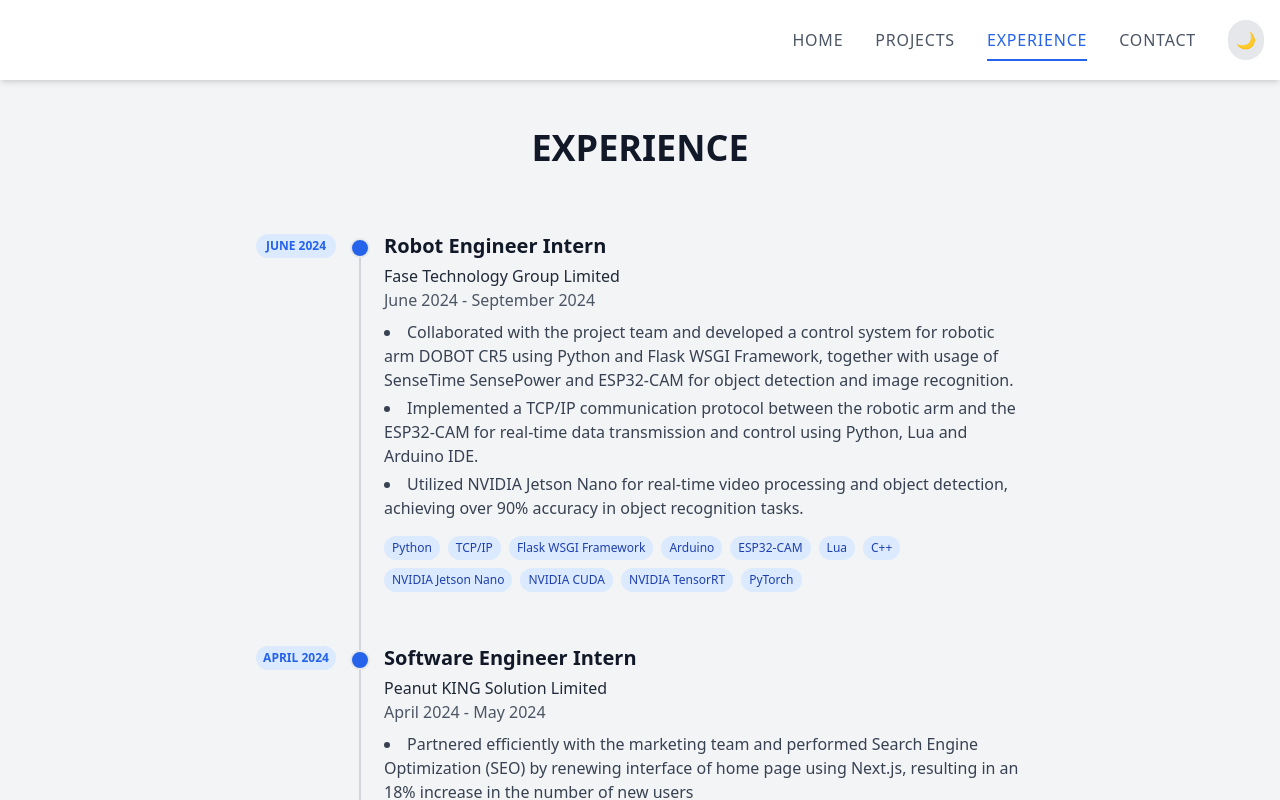
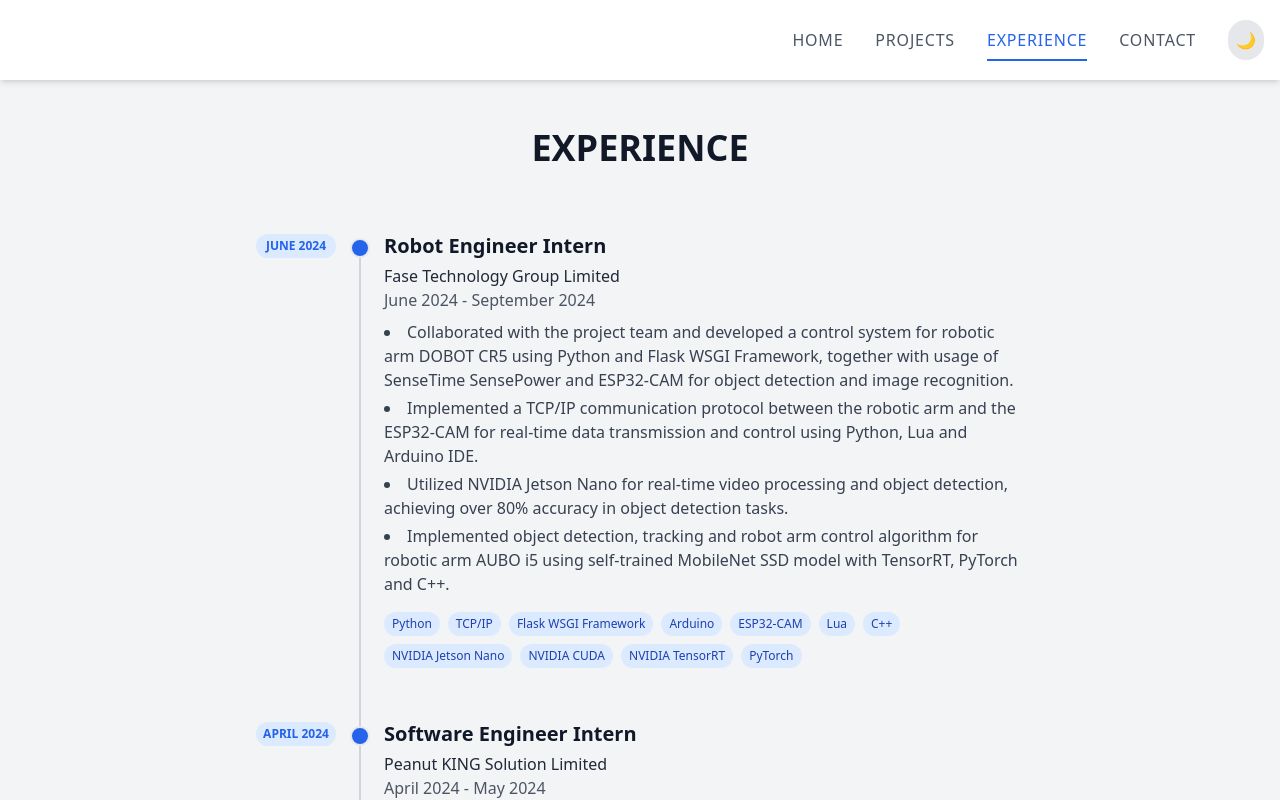
Before and after one commit to lshcyrus/portfolio, a Next.js app: page /experience in a window 1280 px wide. Shown: the top 800 px of the page. Built offline with nearby package versions, Linux system fonts and the light colour scheme.

Commit message:
update experience

```diff
--- a/src/app/experience/page.tsx
+++ b/src/app/experience/page.tsx
@@ -16,7 +16,8 @@
     description: [
       "Collaborated with the project team and developed a control system for robotic arm DOBOT CR5 using Python and Flask WSGI Framework, together with usage of SenseTime SensePower and ESP32-CAM for object detection and image recognition.",
       "Implemented a TCP/IP communication protocol between the robotic arm and the ESP32-CAM for real-time data transmission and control using Python, Lua and Arduino IDE.",
-      "Utilized NVIDIA Jetson Nano for real-time video processing and object detection, achieving over 90% accuracy in object recognition tasks.",
+      "Utilized NVIDIA Jetson Nano for real-time video processing and object detection, achieving over 80% accuracy in object detection tasks.",
+      "Implemented object detection, tracking and robot arm control algorithm for robotic arm AUBO i5 using self-trained MobileNet SSD model with TensorRT, PyTorch and C++.",
     ],
     technologies: ["Python", "TCP/IP", "Flask WSGI Framework", "Arduino", "ESP32-CAM", "Lua", "C++", "NVIDIA Jetson Nano", "NVIDIA CUDA", "NVIDIA TensorRT", "PyTorch"]
   },
```
